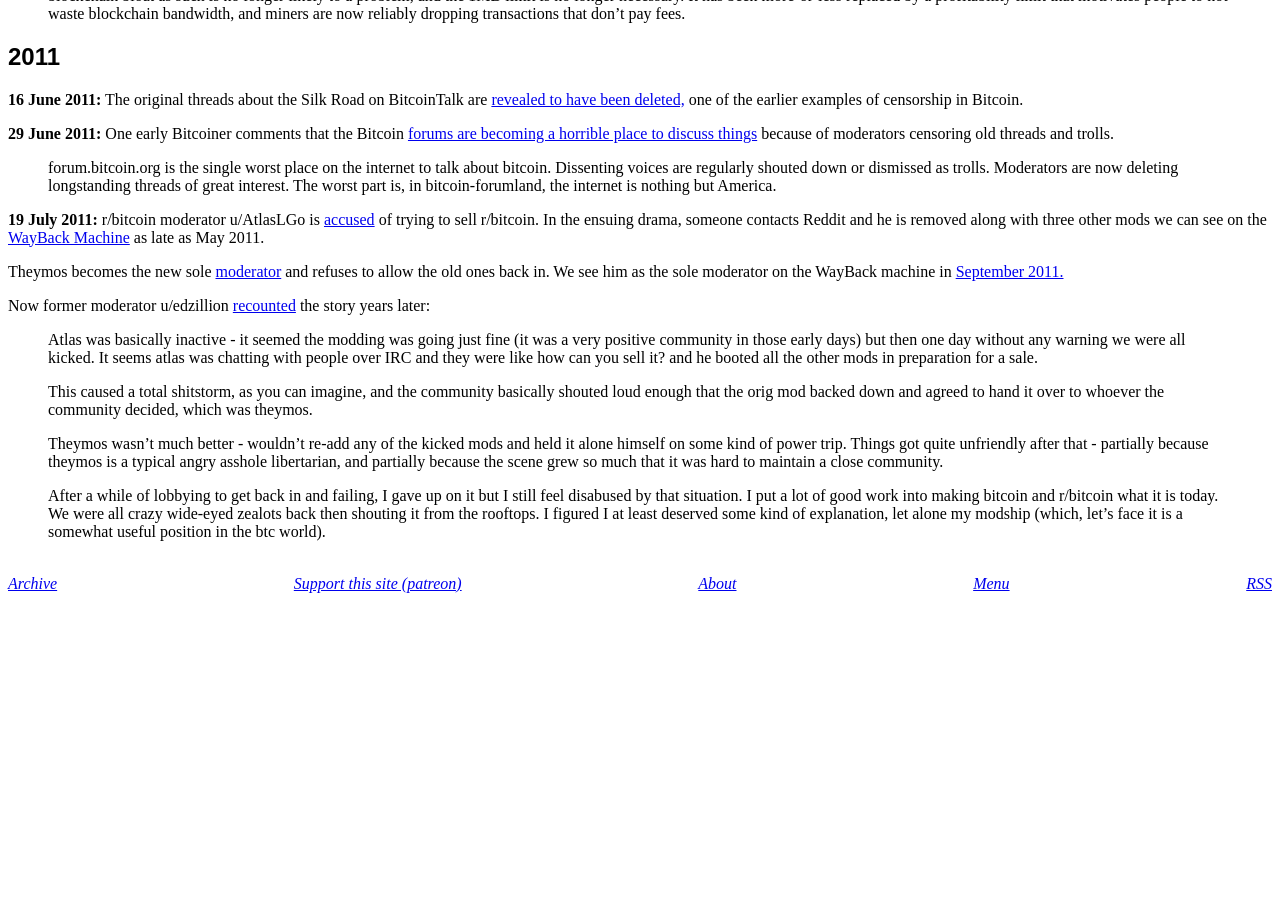
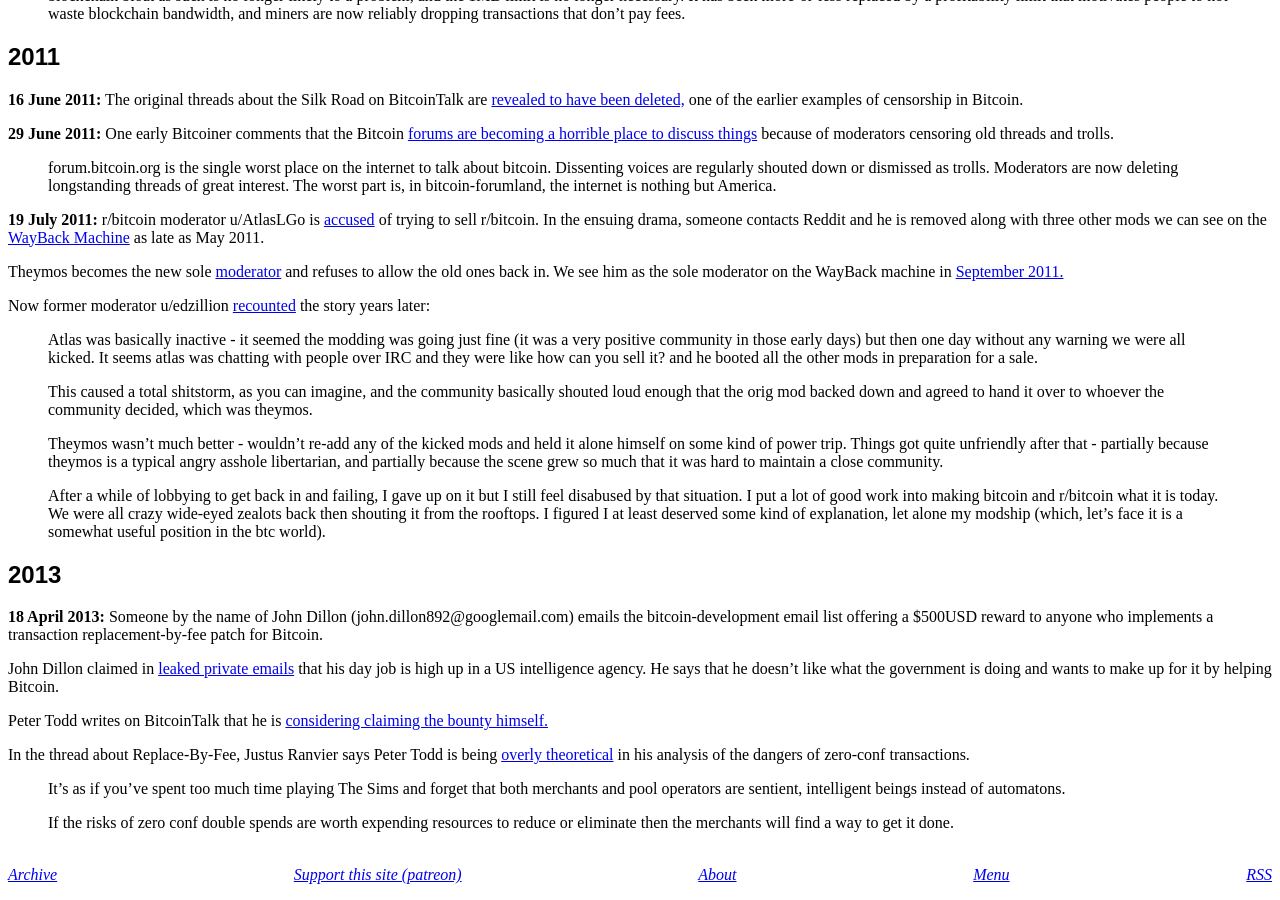
Before and after one commit to derykmakgill/website, a Jekyll site: the page built from btc.md, in a window 1280 px wide and 900 px high, scrolled down 1053 px. Built offline with Jekyll 4.4.1, drawn with Linux system fonts in a browser that asks for light colours; before the commit the page ends 1662 px from its top, so only the background shows below that.

Commit message:
Update btc.md

```diff
--- a/btc.md
+++ b/btc.md
@@ -57,3 +57,17 @@
 >Theymos wasn't much better - wouldn't re-add any of the kicked mods and held it alone himself on some kind of power trip. Things got quite unfriendly after that - partially because theymos is a typical angry asshole libertarian, and partially because the scene grew so much that it was hard to maintain a close community.
 >
 >After a while of lobbying to get back in and failing, I gave up on it but I still feel disabused by that situation. I put a lot of good work into making bitcoin and r/bitcoin what it is today. We were all crazy wide-eyed zealots back then shouting it from the rooftops. I figured I at least deserved some kind of explanation, let alone my modship (which, let's face it is a somewhat useful position in the btc world).
+
+## 2013
+
+**18 April 2013:** Someone by the name of John Dillon (john.dillon892@googlemail.com) emails the bitcoin-development email list offering a $500USD reward to anyone who implements a transaction replacement-by-fee patch for Bitcoin.
+
+John Dillon claimed in [leaked private emails](https://archive.is/PK1I1) that his day job is high up in a US intelligence agency. He says that he doesn't like what the government is doing and wants to make up for it by helping Bitcoin.
+
+Peter Todd writes on BitcoinTalk that he is [considering claiming the bounty himself.](https://bitcointalk.org/index.php?topic=179612.msg1873593#msg1873593)
+
+In the thread about Replace-By-Fee, Justus Ranvier says Peter Todd is being [overly theoretical](https://bitcointalk.org/index.php?topic=179612.msg1879731#msg1879731) in his analysis of the dangers of zero-conf transactions.
+
+>It's as if you've spent too much time playing The Sims and forget that both merchants and pool operators are sentient, intelligent beings instead of automatons.
+>
+>If the risks of zero conf double spends are worth expending resources to reduce or eliminate then the merchants will find a way to get it done.
```
